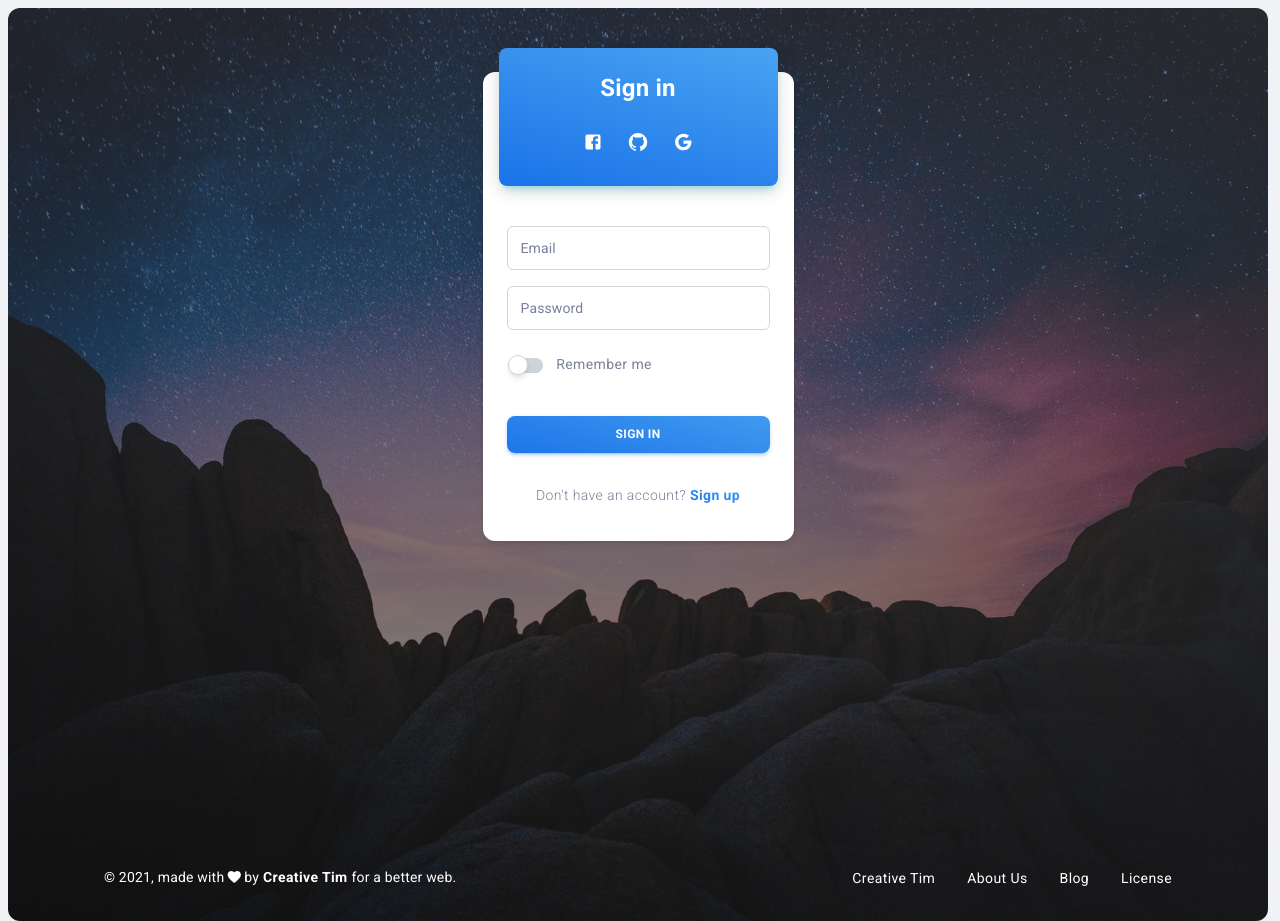
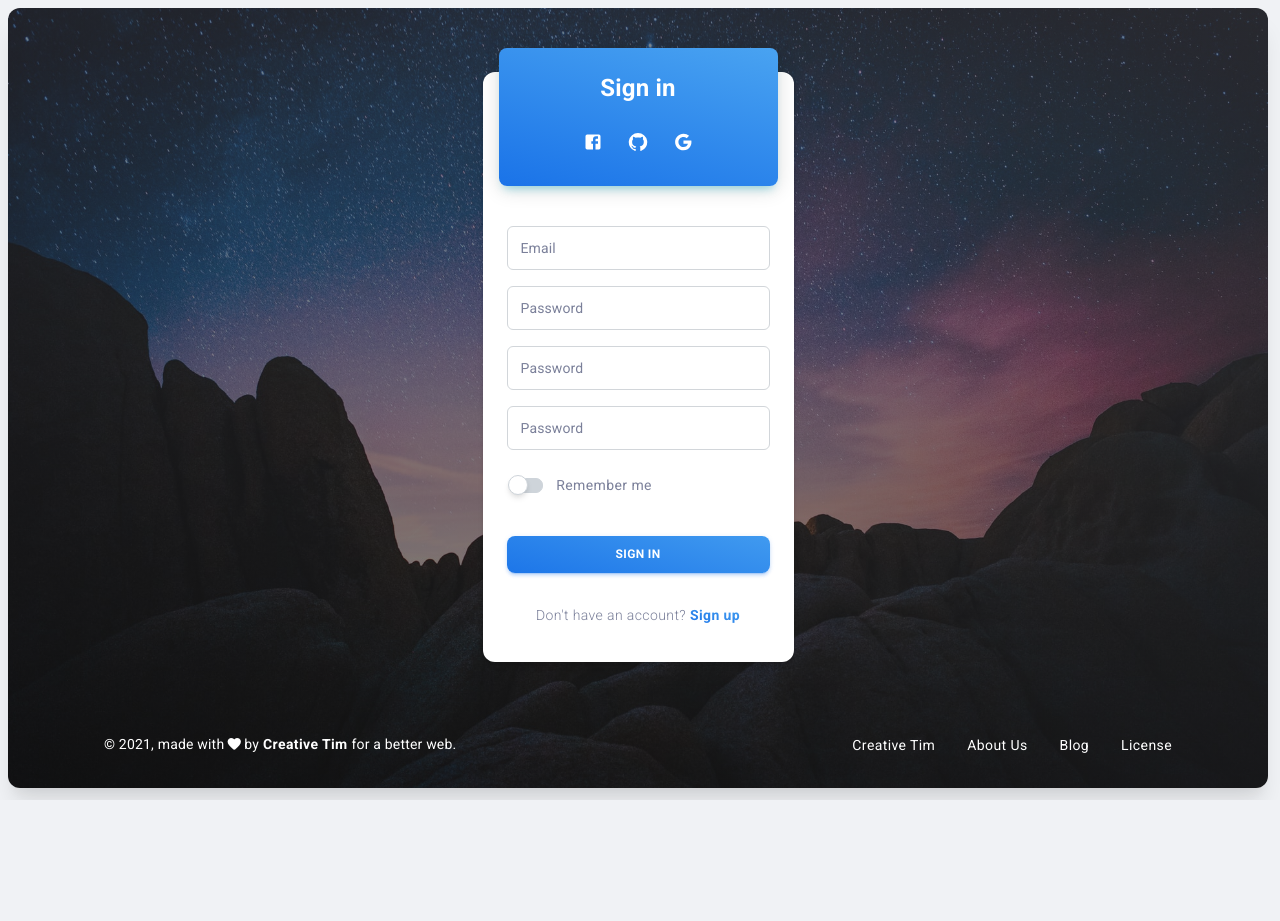
Before and after one commit to glaucoheitor/portfolio, a React (Create React App) app in the folder frontend/: page /auth/sign-in in a window 1280 px wide. After the commit the page ends 800 px from the top, so only its background shows below. Built offline with nearby package versions, Linux system fonts and the light colour scheme.

Commit message:
bg border quick fix

```diff
--- a/frontend/src/layouts/Auth/components/BasicLayout/index.js
+++ b/frontend/src/layouts/Auth/components/BasicLayout/index.js
@@ -37,11 +37,11 @@ function BasicLayout({ image, children }) {
         width="calc(100% - 1em)"
         minHeight="calc(100vh - 1em)"
         borderRadius="xl"
-        zIndex={-1}
+        shadow="xl"
         ml={1}
         mr={0}
         mt={1}
-        mb={0}
+        mb={10}
         sx={{
           backgroundImage: ({
             functions: { linearGradient, rgba },
@@ -55,6 +55,8 @@ function BasicLayout({ image, children }) {
           backgroundSize: "cover",
           backgroundPosition: "center",
           backgroundRepeat: "no-repeat",
+          display: "flex",
+          flexDirection: "column",
         }}
       >
         <MDBox
@@ -63,9 +65,9 @@ function BasicLayout({ image, children }) {
           mt={8}
           mb={4}
           width="100%"
-          minHeight="calc(100vh - 70px)"
           //height="100vh"
           mx="auto"
+          sx={{ flex: "1 0 auto" }}
         >
           <Grid
             container
--- a/frontend/src/layouts/Auth/components/Footer/index.js
+++ b/frontend/src/layouts/Auth/components/Footer/index.js
@@ -32,7 +32,7 @@ function Footer({ light }) {
   const { size } = typography;
 
   return (
-    <MDBox position="relative" width="100%" bottom={0} py={4}>
+    <MDBox position="relative" width="100%" my={4} sx={{ flexShrink: 0 }}>
       <Container>
         <MDBox
           width="100%"
--- a/frontend/src/layouts/Auth/sign-in/index.js
+++ b/frontend/src/layouts/Auth/sign-in/index.js
@@ -94,6 +94,12 @@ function Basic() {
             <MDBox mb={2}>
               <MDInput type="password" label="Password" fullWidth />
             </MDBox>
+            <MDBox mb={2}>
+              <MDInput type="password" label="Password" fullWidth />
+            </MDBox>
+            <MDBox mb={2}>
+              <MDInput type="password" label="Password" fullWidth />
+            </MDBox>
 
             <MDBox display="flex" alignItems="center" ml={-1}>
               <Switch checked={rememberMe} onChange={handleSetRememberMe} />
```
Also changed, not shown: 1 other file (tests, documents, lock files or other folders).
